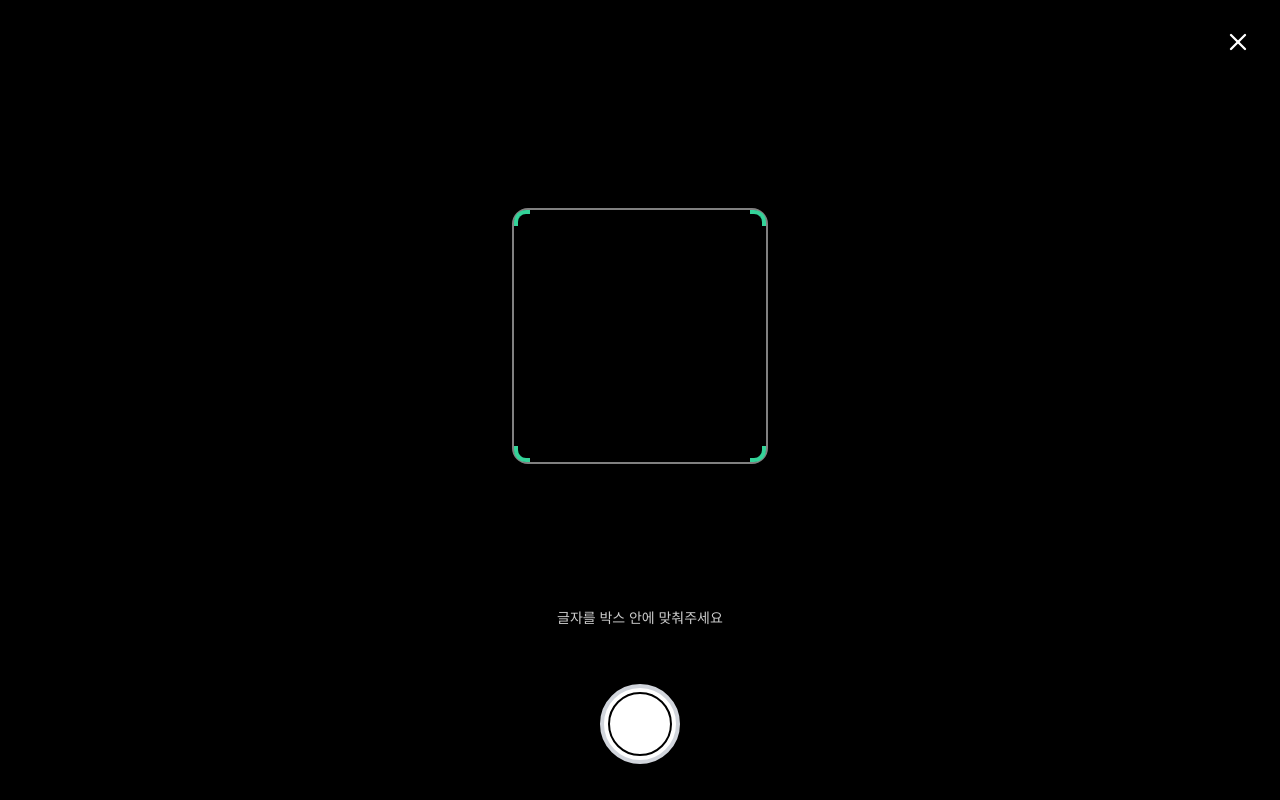
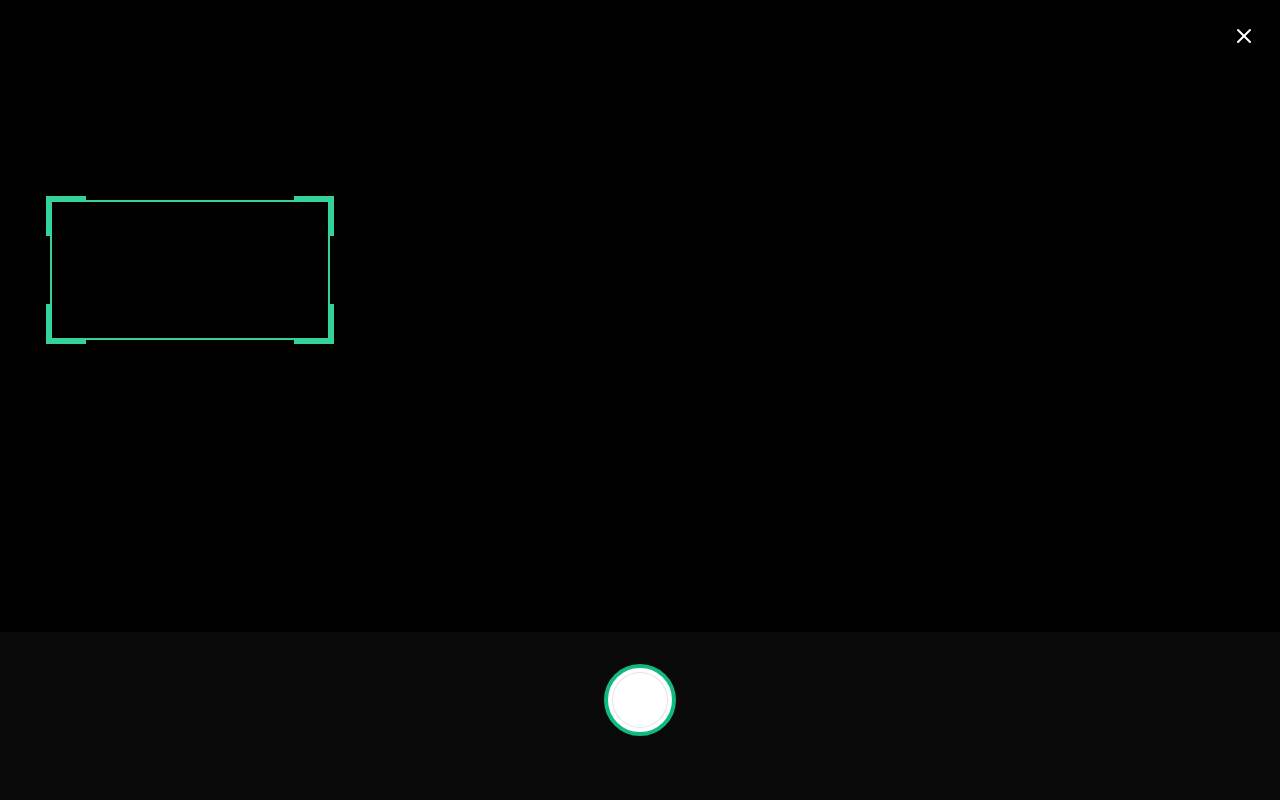
Before and after one commit to G0ngsy/zh-trans, a React app in the folder frontend/: page / in a window 1280 px wide. Both pictures are taken after a click on the button "카메라로 촬영". Built offline with nearby package versions, Linux system fonts and the light colour scheme; no server answers; the HTML template or start-up script is replaced by a standard one.

Commit message:
카메라&번역 수정

```diff
--- a/frontend/src/App.tsx
+++ b/frontend/src/App.tsx
@@ -7,7 +7,7 @@ import HeroText from './components/HeroText';
 import ActionButtons from './components/ActionButtons';
 import CameraCapture from './components/CameraCapture';
 import ResultCard from './components/ResultCard';
-import ImageUploader from './components/imageUploader';
+import ImageUploader from './components/ImageUploader';
 
 // 화면 상태 정의
 type ViewState = 'HOME' | 'CAMERA' | 'UPLOAD' | 'LOADING' | 'RESULT';
@@ -16,6 +16,9 @@ interface AnalysisResult {
   original: string;
   pinyin: string;
   meaning: string;
+  literary: string;
+  colloquial: string;
+  hanja_read: string;
 }
 
 function App() {
@@ -70,12 +73,10 @@ function App() {
   };
 
   // 5. [카메라 모드] 촬영 완료 시 실행 (촬영 -> 저장 -> 바로 분석)
-  const handleCameraCapture = (file: File) => {
+  const handleCameraCapture = (file: File, croppedUrl: string) => {
     setSelectedFile(file);
-    setPreviewUrl(URL.createObjectURL(file));
-
-    // 촬영된 파일을 가지고 즉시 분석 시작
-    analyzeImage(file);
+    setPreviewUrl(croppedUrl); // 전체 화면이 아닌 잘린 이미지가 결과창에 보임
+    analyzeImage(file); // 바로 분석 시작
   };
 
 
--- a/frontend/src/components/CameraCapture.tsx
+++ b/frontend/src/components/CameraCapture.tsx
@@ -1,123 +1,196 @@
-import  { useRef, useState, useCallback } from 'react';
+import { useRef, useState, useCallback, useEffect } from 'react';
 import Webcam from 'react-webcam';
-import { X,  RefreshCcw, Check } from 'lucide-react';
+import { X, RefreshCcw, Check, Move } from 'lucide-react';
 
 interface CameraCaptureProps {
-  onCapture: (file: File) => void;
+  onCapture: (file: File, previewUrl: string) => void;
   onClose: () => void;
 }
 
 export default function CameraCapture({ onCapture, onClose }: CameraCaptureProps) {
   const webcamRef = useRef<Webcam>(null);
+  const containerRef = useRef<HTMLDivElement>(null);
   const [imgSrc, setImgSrc] = useState<string | null>(null);
 
-  // 모바일 후면 카메라 우선, 없으면 전면
-  const videoConstraints = {
-    facingMode: "environment"
+  // 박스 상태 (초기 위치는 화면 중앙 근처로 설정)
+  const [box, setBox] = useState({ top: 200, left: 50, width: 280, height: 140 });
+
+  // 현재 어떤 조작을 하고 있는지 상태 ('move' | 'tl' | 'tr' | 'bl' | 'br' | null)
+  const [dragType, setDragType] = useState<string | null>(null);
+  // 드래그 시작 시점의 마우스 좌표와 박스 위치 저장
+  const [startPos, setStartPos] = useState({ x: 0, y: 0, boxTop: 0, boxLeft: 0, boxW: 0, boxH: 0 });
+
+  const videoConstraints = { facingMode: "environment", width: 1280, height: 720 };
+
+  // --- 드래그/조절 시작 핸들러 ---
+  const handleStart = (type: string) => (e: React.MouseEvent | React.TouchEvent) => {
+    e.stopPropagation();
+    const clientX = 'touches' in e ? e.touches[0].clientX : e.clientX;
+    const clientY = 'touches' in e ? e.touches[0].clientY : e.clientY;
+
+    setDragType(type);
+    setStartPos({
+      x: clientX,
+      y: clientY,
+      boxTop: box.top,
+      boxLeft: box.left,
+      boxW: box.width,
+      boxH: box.height
+    });
   };
 
-  // 1. [촬영] 버튼 누르면 실행
-  const capture = useCallback(() => {
-    if (webcamRef.current) {
-      const imageSrc = webcamRef.current.getScreenshot();
-      setImgSrc(imageSrc);
+  const handleMove = useCallback((e: MouseEvent | TouchEvent) => {
+    if (!dragType || !containerRef.current) return;
+
+    const clientX = 'touches' in e ? e.touches[0].clientX : e.clientX;
+    const clientY = 'touches' in e ? e.touches[0].clientY : e.clientY;
+
+    const deltaX = clientX - startPos.x;
+    const deltaY = clientY - startPos.y;
+
+    setBox(prev => {
+      let { top, left, width, height } = prev;
+
+      if (dragType === 'move') {
+        // 1. 전체 이동 로직
+        top = startPos.boxTop + deltaY;
+        left = startPos.boxLeft + deltaX;
+      } else {
+        // 2. 모서리 크기 조절 로직
+        if (dragType === 'tl') {
+          left = startPos.boxLeft + deltaX;
+          top = startPos.boxTop + deltaY;
+          width = startPos.boxW - deltaX;
+          height = startPos.boxH - deltaY;
+        } else if (dragType === 'tr') {
+          top = startPos.boxTop + deltaY;
+          width = startPos.boxW + deltaX;
+          height = startPos.boxH - deltaY;
+        } else if (dragType === 'bl') {
+          left = startPos.boxLeft + deltaX;
+          width = startPos.boxW - deltaX;
+          height = startPos.boxH + deltaY;
+        } else if (dragType === 'br') {
+          width = startPos.boxW + deltaX;
+          height = startPos.boxH + deltaY;
+        }
+      }
+
+      // 화면 밖으로 나가지 않게 & 최소 크기 제한
+      const minS = 60;
+      if (width < minS) width = minS;
+      if (height < minS) height = minS;
+
+      return { top, left, width, height };
+    });
+  }, [dragType, startPos]);
+
+  useEffect(() => {
+    const handleEnd = () => setDragType(null);
+    if (dragType) {
+      window.addEventListener('mousemove', handleMove);
+      window.addEventListener('mouseup', handleEnd);
+      window.addEventListener('touchmove', handleMove);
+      window.addEventListener('touchend', handleEnd);
     }
-  }, [webcamRef]);
+    return () => {
+      window.removeEventListener('mousemove', handleMove);
+      window.removeEventListener('touchmove', handleMove);
+    };
+  }, [dragType, handleMove]);
 
-  // 2. [분석하기] 버튼 누르면 실행
-  const handleConfirm = () => {
-    if (imgSrc) {
-      // Base64 이미지를 File 객체로 변환
-      fetch(imgSrc)
-        .then(res => res.blob())
-        .then(blob => {
-          const file = new File([blob], "camera_capture.jpg", { type: "image/jpeg" });
-          onCapture(file); // 부모(App.tsx)로 파일 전달 -> 바로 분석 시작
-        });
+  // --- 이미지 캡처 로직 (동일) ---
+  const captureAndCrop = useCallback(() => {
+    if (!webcamRef.current) return;
+    const video = webcamRef.current.video;
+    if (!video || video.readyState !== 4) return;
+
+    const vW = video.videoWidth;
+    const vH = video.videoHeight;
+    const eW = video.clientWidth;
+    const eH = video.clientHeight;
+
+    const scale = Math.max(eW / vW, eH / vH);
+    const offsetX = (vW * scale - eW) / 2;
+    const offsetY = (vH * scale - eH) / 2;
+
+    const canvas = document.createElement('canvas');
+    canvas.width = box.width / scale;
+    canvas.height = box.height / scale;
+    const ctx = canvas.getContext('2d');
+
+    if (ctx) {
+      ctx.drawImage(video, (box.left + offsetX) / scale, (box.top + offsetY) / scale, box.width / scale, box.height / scale, 0, 0, canvas.width, canvas.height);
+      setImgSrc(canvas.toDataURL('image/jpeg', 0.9));
     }
-  };
+  }, [box]);
 
   return (
-    // 전체 화면 덮기 (검은 배경)
-    <div className="fixed inset-0 bg-black z-50 flex flex-col justify-between">
+    <div ref={containerRef} className="fixed inset-0 bg-black z-50 flex flex-col h-[100dvh] overflow-hidden select-none touch-none">
 
-      {/* 1. 상단 닫기 버튼 */}
-      <div className="absolute top-4 right-4 z-20">
-        <button
-          onClick={onClose}
-          className="p-3 bg-black/50 text-white rounded-full hover:bg-black/70 transition-colors"
-        >
-          <X size={28} />
-        </button>
+      {/* 닫기 버튼 */}
+      <div className="absolute top-4 right-4 z-50">
+        <button onClick={onClose} className="p-2 bg-black/40 text-white rounded-full backdrop-blur-md"><X size={24} /></button>
       </div>
 
-      {/* 2. 카메라 영역 */}
-      <div className="flex-1 relative flex items-center justify-center bg-black overflow-hidden">
+      <div className="flex-1 relative bg-black min-h-0">
         {!imgSrc ? (
-          /* A. 카메라 라이브 화면 */
           <>
-            <Webcam
-              audio={false}
-              ref={webcamRef}
-              screenshotFormat="image/jpeg"
-              videoConstraints={videoConstraints}
-              className="absolute inset-0 w-full h-full object-cover"
-            />
-            {/* 가이드라인 박스 (가운데 네모) */}
-            <div className="absolute inset-0 pointer-events-none flex items-center justify-center">
-              <div className="w-64 h-64 border-2 border-white/50 rounded-2xl relative">
-                <div className="absolute top-0 left-0 w-4 h-4 border-t-4 border-l-4 border-jade-400 rounded-tl-xl"></div>
-                <div className="absolute top-0 right-0 w-4 h-4 border-t-4 border-r-4 border-jade-400 rounded-tr-xl"></div>
-                <div className="absolute bottom-0 left-0 w-4 h-4 border-b-4 border-l-4 border-jade-400 rounded-bl-xl"></div>
-                <div className="absolute bottom-0 right-0 w-4 h-4 border-b-4 border-r-4 border-jade-400 rounded-br-xl"></div>
+            <Webcam audio={false} ref={webcamRef} screenshotFormat="image/jpeg" videoConstraints={videoConstraints} className="absolute inset-0 w-full h-full object-cover" />
+
+            {/* 어두운 배경 오버레이 (박스 부분만 뚫림) */}
+            <div className="absolute inset-0 pointer-events-none">
+                <div className="absolute bg-black/50" style={{ top: 0, left: 0, right: 0, height: box.top }}></div>
+                <div className="absolute bg-black/50" style={{ top: box.top, left: 0, width: box.left, height: box.height }}></div>
+                <div className="absolute bg-black/50" style={{ top: box.top, right: 0, left: box.left + box.width, height: box.height }}></div>
+                <div className="absolute bg-black/50" style={{ top: box.top + box.height, left: 0, right: 0, bottom: 0 }}></div>
+            </div>
+
+            {/* [메인 가이드 박스] */}
+            <div
+              style={{ top: box.top, left: box.left, width: box.width, height: box.height }}
+              className={`absolute border-2 z-40 ${dragType ? 'border-white' : 'border-jade-400'} transition-colors shadow-2xl`}
+            >
+              {/* 1. 이동 핸들 (박스 전체 영역) */}
+              <div
+                onMouseDown={handleStart('move')}
+                onTouchStart={handleStart('move')}
+                className="absolute inset-0 cursor-move flex items-center justify-center group"
+              >
+                <Move className={`opacity-0 ${!dragType && 'group-hover:opacity-40'} text-white transition-opacity`} size={32} />
               </div>
+
+              {/* 2. 크기 조절 모서리 핸들 (L자 디자인) */}
+              <div onMouseDown={handleStart('tl')} onTouchStart={handleStart('tl')} className="absolute -top-1.5 -left-1.5 w-10 h-10 border-t-4 border-l-4 border-jade-400 cursor-nw-resize"></div>
+              <div onMouseDown={handleStart('tr')} onTouchStart={handleStart('tr')} className="absolute -top-1.5 -right-1.5 w-10 h-10 border-t-4 border-r-4 border-jade-400 cursor-ne-resize"></div>
+              <div onMouseDown={handleStart('bl')} onTouchStart={handleStart('bl')} className="absolute -bottom-1.5 -left-1.5 w-10 h-10 border-b-4 border-l-4 border-jade-400 cursor-sw-resize"></div>
+              <div onMouseDown={handleStart('br')} onTouchStart={handleStart('br')} className="absolute -bottom-1.5 -right-1.5 w-10 h-10 border-b-4 border-r-4 border-jade-400 cursor-se-resize"></div>
             </div>
-            <p className="absolute bottom-10 text-white/80 text-sm font-medium bg-black/30 px-4 py-1 rounded-full backdrop-blur-sm">
-              글자를 박스 안에 맞춰주세요
-            </p>
           </>
         ) : (
-          /* B. 찍은 사진 미리보기 */
-          <img src={imgSrc} alt="Captured" className="w-full h-full object-contain" />
+          <div className="w-full h-full flex items-center justify-center p-6 bg-neutral-900">
+            <img src={imgSrc} alt="Cropped" className="max-w-full max-h-[70dvh] rounded-2xl border-4 border-jade-400 shadow-2xl animate-fade-in" />
+          </div>
         )}
       </div>
 
-      {/* 3. 하단 컨트롤러 (버튼 영역) */}
-      <div className="h-32 bg-black flex items-center justify-center pb-6">
-
+      {/* 하단 버튼 섹션 */}
+      <div className="flex-shrink-0 bg-neutral-950 p-8 flex flex-col items-center justify-center pb-12 sm:pb-16 z-50">
         {!imgSrc ? (
-          /* === 촬영 전: 셔터 버튼 === */
-          <button
-            onClick={capture}
-            className="w-20 h-20 bg-white rounded-full border-4 border-gray-300 shadow-lg flex items-center justify-center active:scale-95 transition-transform"
-          >
-            {/* 셔터 내부 디자인 */}
-            <div className="w-16 h-16 bg-white border-2 border-black rounded-full"></div>
+          <button onClick={captureAndCrop} className="w-18 h-18 bg-white rounded-full border-4 border-jade-500 shadow-2xl active:scale-90 transition-transform flex items-center justify-center">
+            <div className="w-14 h-14 bg-white border border-black/10 rounded-full"></div>
           </button>
         ) : (
-          /* === 촬영 후: 재촬영 / 분석 버튼 === */
-          <div className="flex items-center justify-center gap-6 w-full px-8">
-            {/* 재촬영 버튼 */}
-            <button
-              onClick={() => setImgSrc(null)}
-              className="flex-1 py-4 bg-gray-700 hover:bg-gray-600 text-white rounded-2xl font-bold flex items-center justify-center gap-2"
-            >
-              <RefreshCcw size={20} />
-              재촬영
+          <div className="flex flex-col gap-3 w-full max-w-xs animate-slide-up">
+            <button onClick={() => { fetch(imgSrc).then(r=>r.blob()).then(b => onCapture(new File([b],"c.jpg",{type:"image/jpeg"}), imgSrc)); }} className="py-4.5 bg-jade-500 text-white rounded-2xl font-black text-lg shadow-xl shadow-jade-500/20 active:bg-jade-600 transition-colors flex items-center justify-center gap-2">
+              <Check size={22} /> 이 영역 분석하기
             </button>
-
-            {/* 분석 버튼 (포인트 컬러) */}
-            <button
-              onClick={handleConfirm}
-              className="flex-1 py-4 bg-jade-500 hover:bg-jade-600 text-white rounded-2xl font-bold flex items-center justify-center gap-2 shadow-lg shadow-jade-500/30"
-            >
-              <Check size={20} />
-              분석하기
+            <button onClick={() => setImgSrc(null)} className="py-3 bg-white/10 text-white/50 rounded-2xl font-bold text-sm flex items-center justify-center gap-2">
+              <RefreshCcw size={16} /> 다시 찍기
             </button>
           </div>
         )}
       </div>
-
     </div>
   );
 }
```
Also changed, not shown: frontend/src/components/ResultCard.tsx (+80 -34 lines), 1 other file (tests, documents, lock files or other folders).
